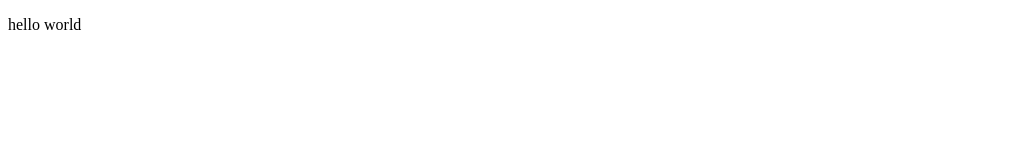
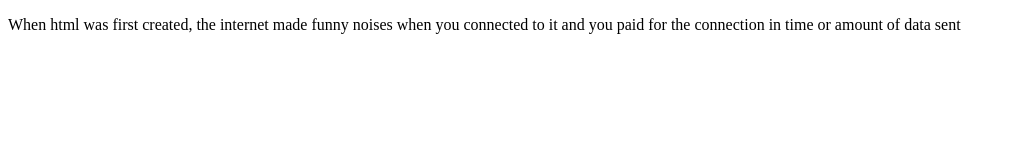
Before and after one commit to tbeck28/sample, a plain HTML site: page index.html in a window 1280 px wide. Shown: the whole page, without its empty margins (0-1014 px from the left). Drawn offline with Linux system fonts and the light colour scheme.

Commit message:
short story

```diff
--- a/index.html
+++ b/index.html
@@ -7,7 +7,7 @@
 </head>
 <body>
 
-    <p>hello world</p>
+    <p>When html was first created, the internet made funny noises when you connected to it and you paid for the connection in time or amount of data sent</p>
 
 </body>
 </html>
```
